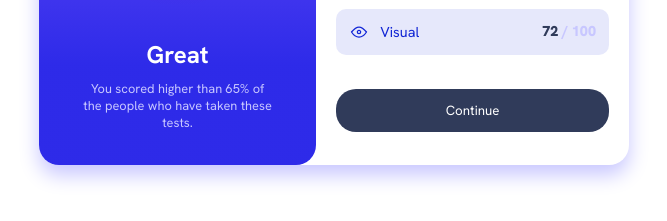
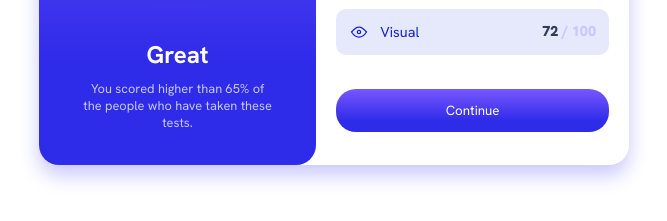
Before and after one commit to DuloeW/results-summary-component, a plain HTML site: page index.html in a window 1280 px wide. In both pictures the pointer is over the button "Continue". Shown: the part 435-656 px from the top of the page, without its empty margins (306-973 px from the left). Drawn offline with Linux system fonts and the light colour scheme.

Commit message:
Add hover

```diff
--- a/style.css
+++ b/style.css
@@ -179,6 +179,12 @@ body {
     border: none;
     color: var(--white);
     background-color: var(--dark-grey-blue);
+    transition: all .5s ease-in-out;
+}
+
+.containner-summary button:hover {
+    cursor: pointer;
+    background: linear-gradient(180deg, var(--light-slate-blue-background), var(--light-royal-blue-background) 75%);
 }
 
 @media (max-width: 602px) {
@@ -191,6 +197,7 @@ body {
         width: 100%;
         height: 100%;
         flex-direction: column;
+        box-shadow: none;
     }
 
     .containner-result {
```
